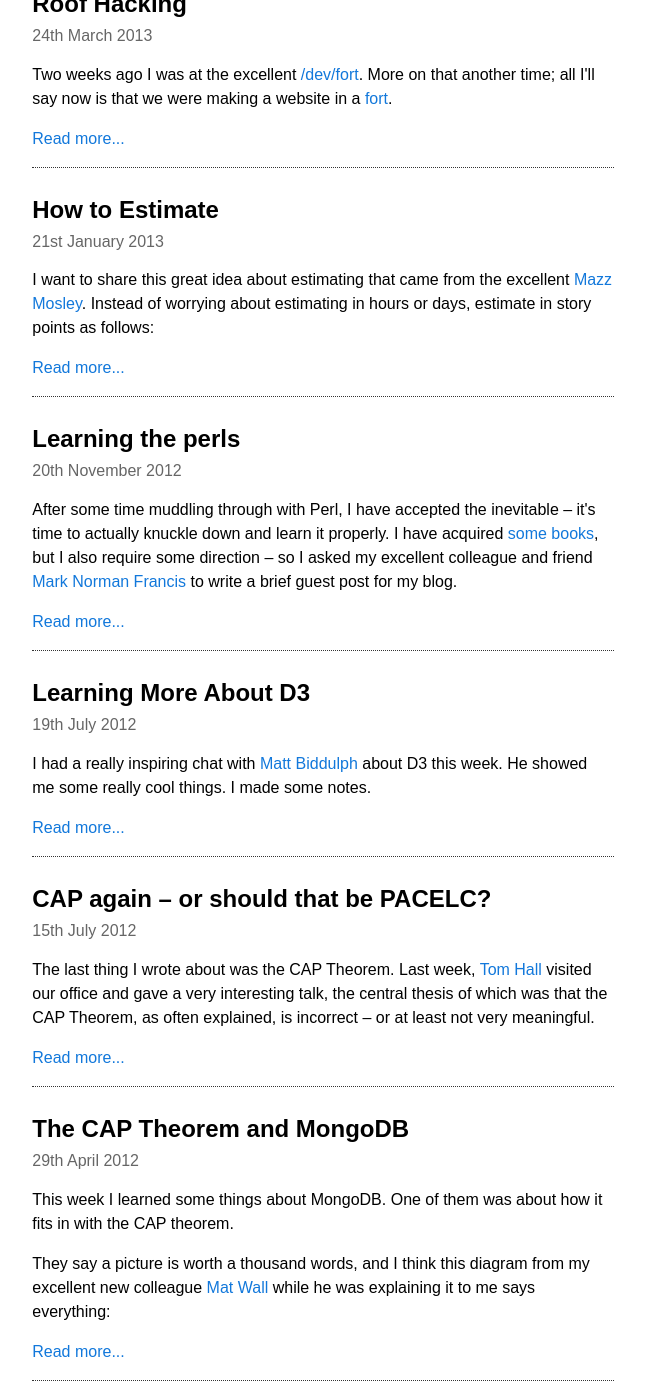
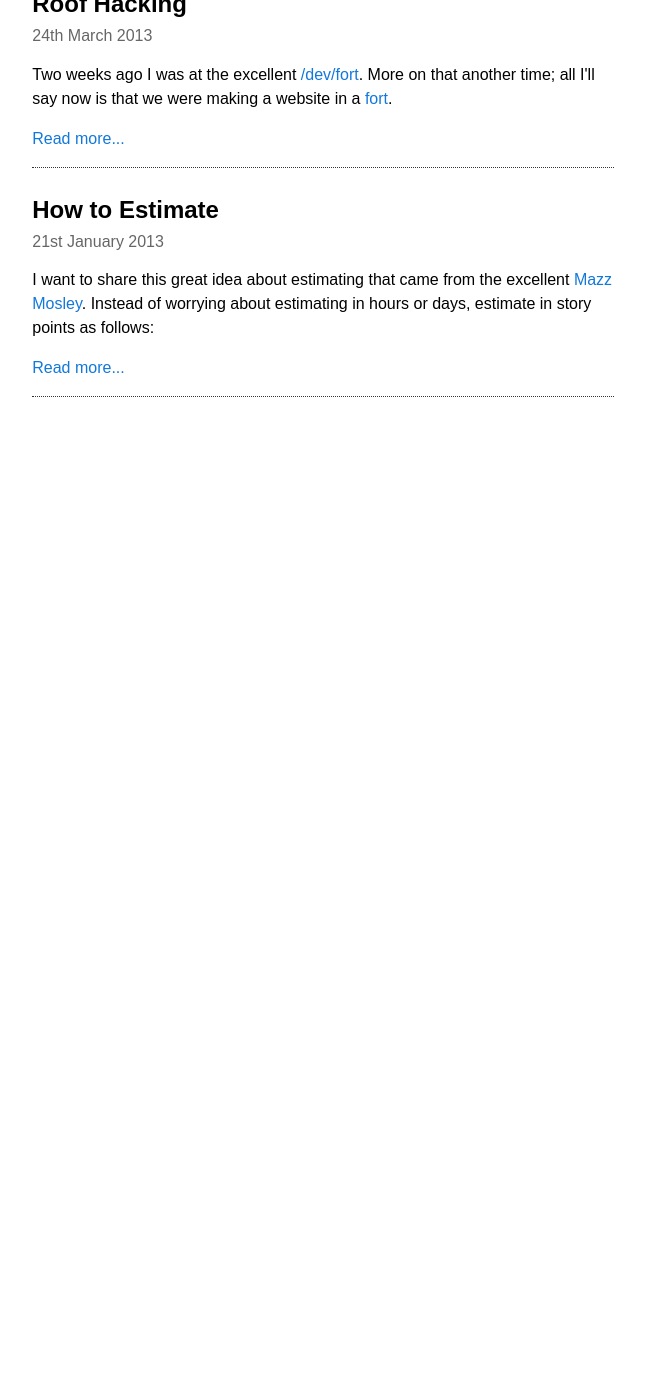
Before and after one commit to annashipman/annashipman.github.io, a Jekyll site: the page index.html, which Jekyll copies as it is, in a window 1280 px wide and 1400 px high, scrolled down 1949 px. Shown: the whole window, without its empty margins (317-962 px from the left). Built offline with Jekyll 4.4.1, drawn with Linux system fonts in a browser that asks for light colours; after the commit the page ends 2392 px from its top, so only the background shows below that.

Commit message:
Prune front page posts

```diff
--- a/index.html
+++ b/index.html
@@ -93,33 +93,6 @@ done myself.</p>
 <p>I want to share this great idea about estimating that came from the excellent <a href="https://twitter.com/mnowster" target="_blank">Mazz Mosley</a>. Instead of worrying about estimating in hours or days, estimate in story points as follows:</p>
 <p><a href="/jfdi.html#estimating">Read more...</a></p>
 </div>
-<div class="blog-post">
-    <h2>Learning the perls</h2>
-<date>20th November 2012</date>
-<p>After some time muddling through with Perl, I have accepted the inevitable – it's time to actually knuckle down and learn it properly. I have acquired <a href="http://www.amazon.co.uk/Learning-Perl-Randal-L-Schwartz/dp/1449303587/" target="_blank">some</a> <a href="http://www.amazon.co.uk/Modern-Perl-chromatic/dp/0977920178/" target="_blank">books</a>, but I also require some direction – so I asked my excellent colleague and friend <a href="https://twitter.com/cackhanded" target="_blank">Mark Norman Francis</a> to write a brief guest post for my blog.</p>
-<p><a href="/jfdi.html#learning-perl">Read more...</a></p>
-</div>
-<div class="blog-post">
-    <h2>Learning More About D3</h2>
-<date>19th July 2012</date>
-<p>I had a really inspiring chat with <a href="https://twitter.com/mattb" target="_blank">Matt Biddulph</a> about D3 this week. He showed me some really cool things. I made some notes.</p>
-<p><a href="/jfdi.html#d3">Read more...</a></p>
-</div>
-<div class="blog-post">
-    <h2>CAP again – or should that be PACELC?</h2>
-<date>15th July 2012</date>
-<p>The last thing I wrote about was the CAP Theorem. Last week, <a href="https://twitter.com/thattommyhall" target="_blank">Tom Hall</a> visited our office and gave a very interesting talk, the central thesis of which was that the CAP Theorem, as often explained, is incorrect – or at least not very meaningful.</p>
-
-<p><a href="/jfdi.html#cap-or-pacelc">Read more...</a></p>
-</div>
-
-<div class="blog-post">
-    <h2>The CAP Theorem and MongoDB</h2>
-<date>29th April 2012</date>
-<p>This week I learned some things about MongoDB. One of them was about how it fits in with the CAP theorem.</p>
-<p>They say a picture is worth a thousand words, and I think this diagram from my excellent new colleague <a href="https://twitter.com/matwall" target="_blank">Mat Wall</a> while he was explaining it to me says everything:</p>
-<p><a href="/jfdi.html#cap-theorem-and-mongodb">Read more...</a></p>
-</div>
                 <!-- Column 1 end -->
             </div>
             <div class="col2">
```
